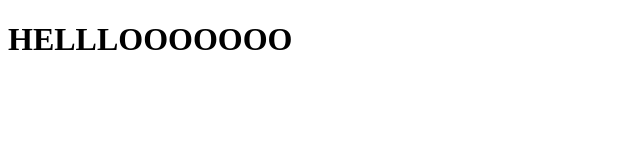
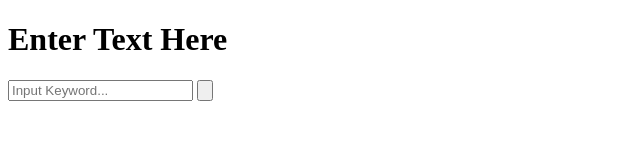
Before and after one commit to NupeCoder/FilterIt, a browser extension: page main.html in a window 1280 px wide. Shown: the whole page, without its empty margins (0-640 px from the left). Drawn offline with Linux system fonts and the light colour scheme.

Commit message:
Added Textbox and button for Keywords

```diff
--- a/main.html
+++ b/main.html
@@ -2,6 +2,10 @@
 <html lang="en">
 
 <body>
-    <h1>HELLLOOOOOOO</h1>
+    <!-- Make the UI For inputting Keywords in here-->
+    <!-- Start with a small textbox -->
+    <h1>Enter Text Here</h1>
+    <input type="text" placeholder="Input Keyword...">
+    <input type="button" name="Enter">
 </body>
 </html>
```
Also changed, not shown: 1 other file.
